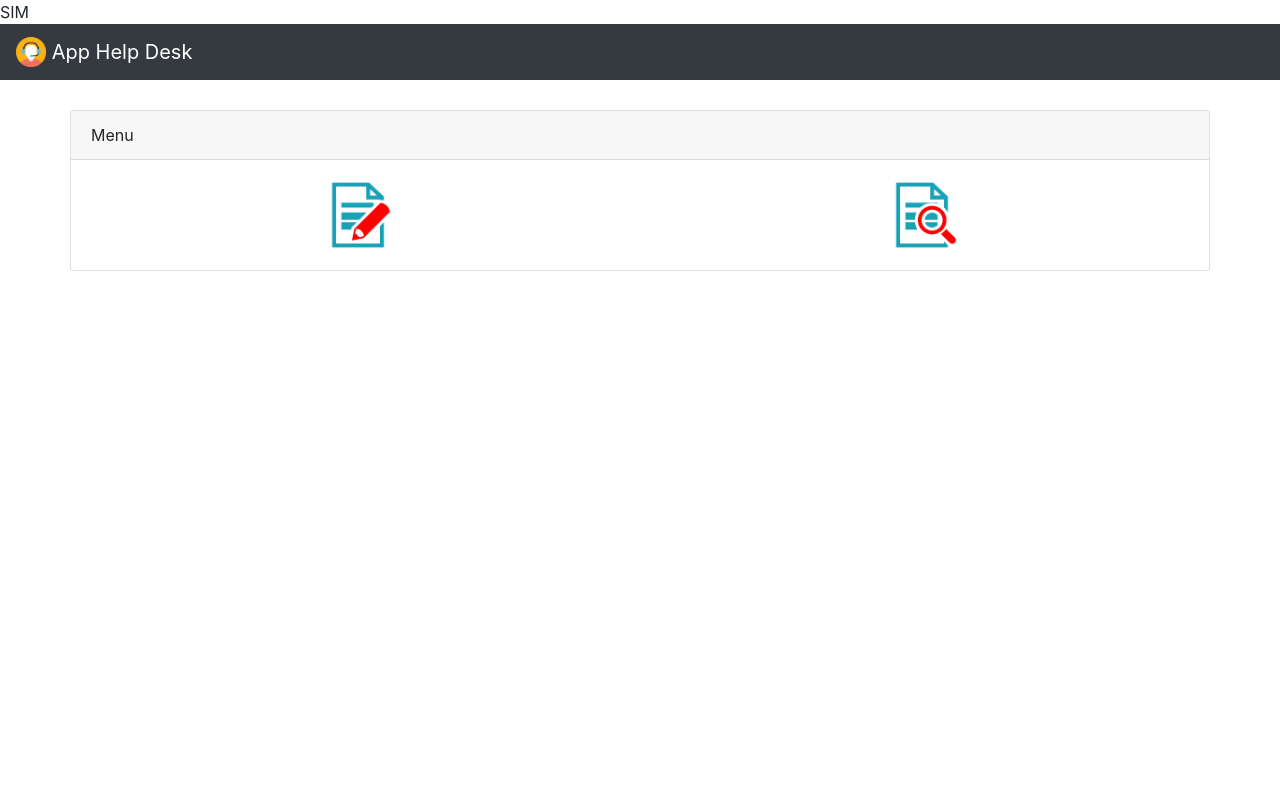
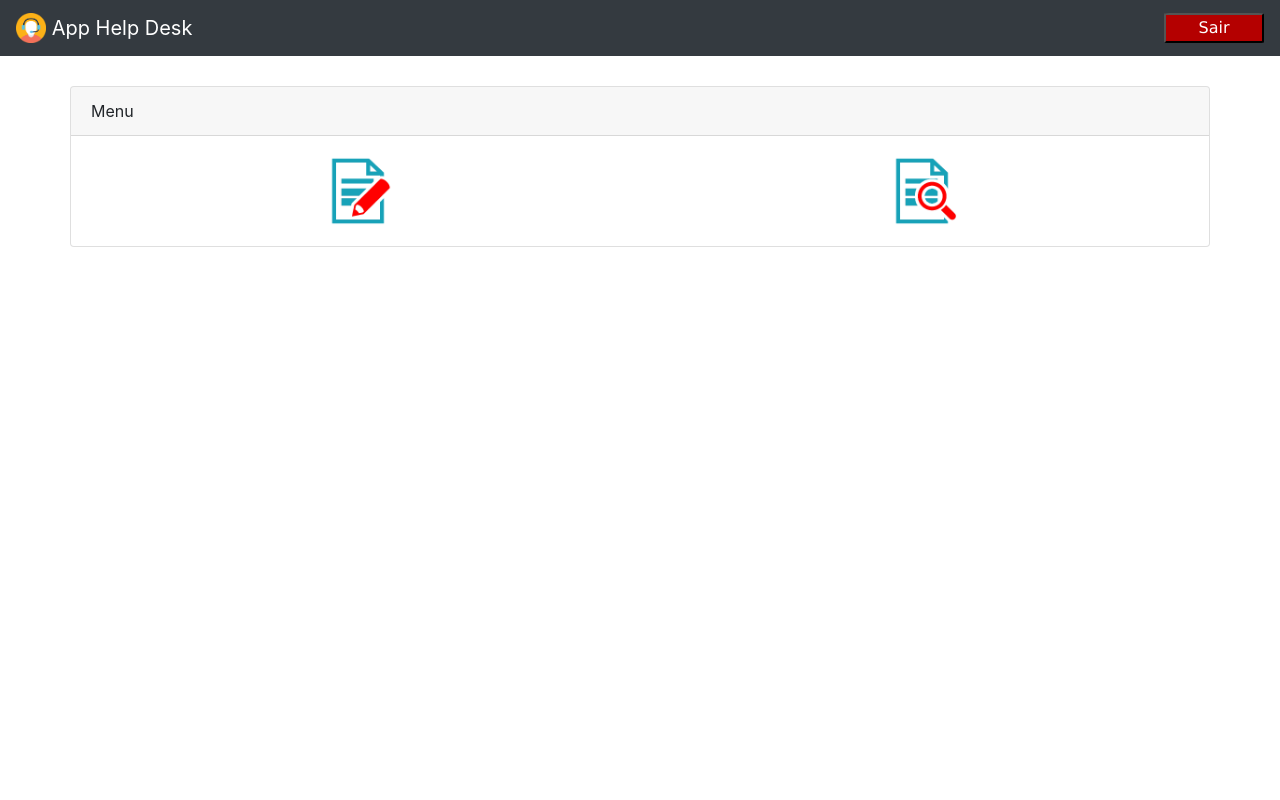
Before and after one commit to HamiltonMendesNeto/backend, a PHP site: page /painel.php in a window 1280 px wide. Run offline with PHP 8.4, Linux system fonts and the light colour scheme; the visitor is signed in with stand-in values (Sample User, id 1).

Commit message:
Criação do botão

```diff
--- /dev/null
+++ b/app_help_desk/login.php
@@ -0,0 +1,8 @@
+
+<?php
+session_start();
+if(!  isset($_SESSION['autenticado']) || $_SESSION
+['autenticado'] != 'SIM'){
+  header ('Location: index.php?login+erro2');
+}
+?>
--- /dev/null
+++ b/app_help_desk/logoof.php
@@ -0,0 +1,6 @@
+<?php
+session_start();
+
+session_destroy();
+header('lacation: index.php');
+?>
--- a/app_help_desk/painel.php
+++ b/app_help_desk/painel.php
@@ -1,10 +1,5 @@
 <?php
-session_start();
-echo $_SESSION['autenticado'];
-if(!  isset($_SESSION['autenticado']) || $_SESSION
-['autenticado'] != 'SIM'){
-  header ('Location: index.php?login+erro2');
-}
+require_once ("login.php");
 ?>
 
 <html>
@@ -21,11 +16,15 @@ if(!  isset($_SESSION['autenticado']) || $_SESSION
 
   <body>
 
+
     <nav class="navbar navbar-dark bg-dark">
+
       <a class="navbar-brand" href="#">
         <img src="logo.png" width="30" height="30" class="d-inline-block align-top" alt="">
         App Help Desk
       </a>
+      <b><center><button onlick= "location.href='logoof.php'" class="botao-sair">Sair</button></center></b>
+
     </nav>
 
     <div class="container">
@@ -39,10 +38,14 @@ if(!  isset($_SESSION['autenticado']) || $_SESSION
             <div class="card-body">
               <div class="row">
                 <div class="col-6 d-flex justify-content-center">
+                  <a href="abrir_chamado.php">
                   <img src="formulario_abrir_chamado.png" width="70" height="70">
+                </a>
                 </div>
                 <div class="col-6 d-flex justify-content-center">
+                  <a href="consultar_chamado.php">
                   <img src="formulario_consultar_chamado.png" width="70" height="70">
+                </a>
                 </div>
               </div>
             </div>
--- a/app_help_desk/styles.css
+++ b/app_help_desk/styles.css
@@ -26,3 +26,14 @@
      margin: 0 auto;
      background-color: rgb(0, 0, 0);
    }
+.botao-sair{
+  color: rgb(255, 255, 255);
+  background-color: rgb(180, 0, 0);
+  border-radius: 5% ;
+  height: 30px;
+  width: 100px;
+  font-size: 16px;
+ cursor: pointer;
+ font-family: 'Lucida Sans', 'Lucida Sans Regular', 'Lucida Grande', 'Lucida Sans Unicode', Geneva, Verdana, sans-serif;
+
+}
```
Also changed, not shown: app_help_desk/abrir_chamado.php (+5 -8 lines), app_help_desk/consultar_chamado.php (+3 -6 lines).
